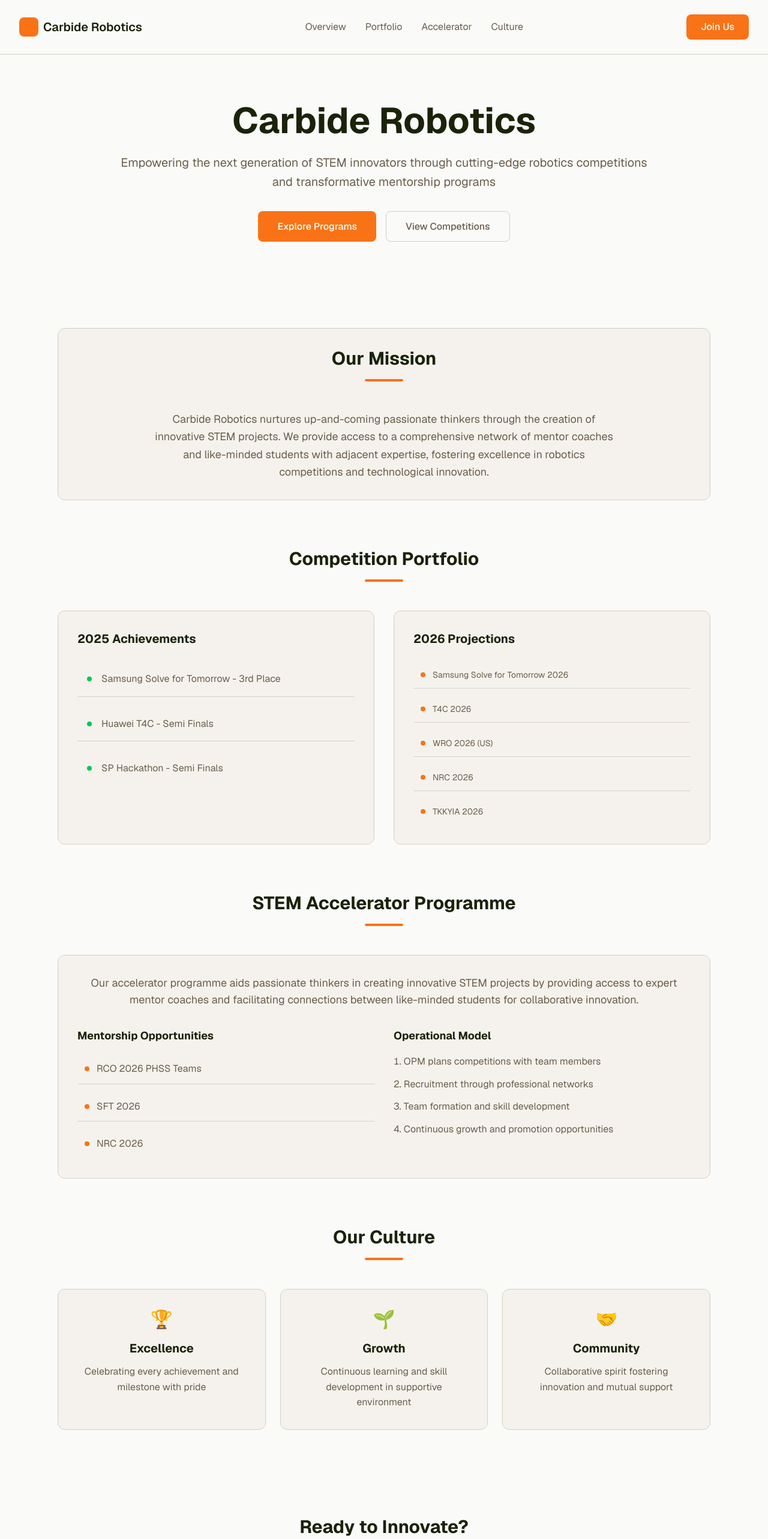
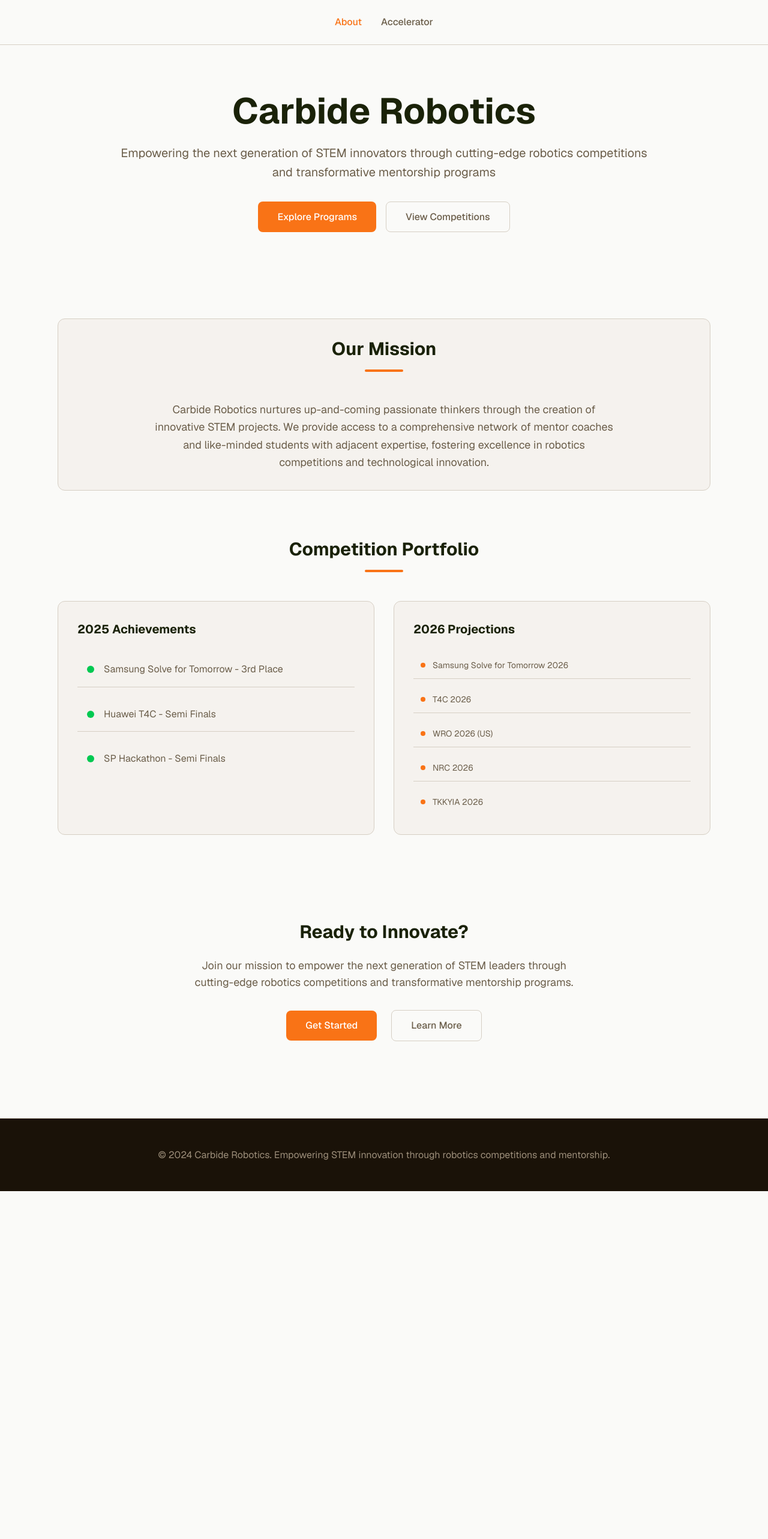
Before and after one commit to vensah-dev/carbide-robotics, a Next.js app: page / in a window 1280 px wide. Shown: the top 2566 px of the page at 60% size. After the commit the page ends 1986 px from the top, so only its background shows below. Built offline with nearby package versions, Linux system fonts and the light colour scheme.

Commit message:
accelerator programm in separate tab

```diff
--- /dev/null
+++ b/app/accelerator/page.tsx
@@ -0,0 +1,98 @@
+export default function AcceleratorPage() {
+  return (
+    <div className="min-h-screen bg-[var(--background-primary)]">
+      {/* Minimal Navigation */}
+      <nav className="w-full py-6 px-8 flex justify-center items-center border-b border-[var(--border-color)]">
+        <div className="flex items-center gap-8">
+          <a href="/" className="text-[var(--font-secondary)] hover:text-[var(--font-primary)] transition-colors font-medium">About</a>
+          <a href="/accelerator" className="text-[var(--accent-primary)] font-medium">Accelerator</a>
+        </div>
+      </nav>
+
+      {/* Accelerator Programme */}
+      <div className="max-w-6xl mx-auto px-8 py-16">
+        <section id="accelerator" className="space-y-12">
+          <div className="text-center">
+            <h1 className="text-4xl font-bold text-[var(--font-primary)] mb-4">STEM Accelerator Programme</h1>
+            <div className="w-20 h-1 bg-[var(--accent-primary)] mx-auto rounded-full"></div>
+          </div>
+
+          <div className="bg-[var(--background-secondary)] border border-[var(--border-color)] rounded-xl p-8">
+            <p className="text-lg text-[var(--font-secondary)] mb-8 text-center">
+              Our accelerator programme aids passionate thinkers in creating innovative STEM projects
+              by providing access to expert mentor coaches and facilitating connections between
+              like-minded students for collaborative innovation.
+            </p>
+
+            <div className="grid grid-cols-1 md:grid-cols-2 gap-8">
+              <div className="space-y-6">
+                <h2 className="text-xl font-bold text-[var(--font-primary)] mb-4">Mentorship Opportunities</h2>
+                <div className="space-y-3">
+                  {["RCO 2026 PHSS Teams", "SFT 2026", "NRC 2026"].map((item, index) => (
+                    <div key={index} className="flex items-center gap-3 p-3 border-b border-[var(--border-color)] last:border-0">
+                      <div className="w-2 h-2 bg-[var(--accent-primary)] rounded-full"></div>
+                      <span className="text-[var(--font-secondary)]">{item}</span>
+                    </div>
+                  ))}
+                </div>
+              </div>
+
+              <div className="space-y-6">
+                <h2 className="text-xl font-bold text-[var(--font-primary)] mb-4">Operational Model</h2>
+                <ol className="space-y-3 list-decimal list-inside text-[var(--font-secondary)]">
+                  <li>OPM plans competitions with team members</li>
+                  <li>Recruitment through professional networks</li>
+                  <li>Team formation and skill development</li>
+                  <li>Continuous growth and promotion opportunities</li>
+                </ol>
+              </div>
+            </div>
+          </div>
+
+          {/* Culture Section */}
+          <section id="culture" className="space-y-12">
+            <div className="text-center">
+              <h2 className="text-3xl font-bold text-[var(--font-primary)] mb-4">Our Culture</h2>
+              <div className="w-16 h-1 bg-[var(--accent-primary)] mx-auto rounded-full"></div>
+            </div>
+
+            <div className="grid grid-cols-1 md:grid-cols-3 gap-6">
+              {[
+                {
+                  icon: "🏆",
+                  title: "Excellence",
+                  description: "Celebrating every achievement and milestone with pride"
+                },
+                {
+                  icon: "🌱",
+                  title: "Growth",
+                  description: "Continuous learning and skill development in supportive environment"
+                },
+                {
+                  icon: "🤝",
+                  title: "Community",
+                  description: "Collaborative spirit fostering innovation and mutual support"
+                }
+              ].map((value, index) => (
+                <div key={index} className="bg-[var(--background-secondary)] border border-[var(--border-color)] rounded-xl p-8 text-center">
+                  <div className="text-3xl mb-4">{value.icon}</div>
+                  <h4 className="text-xl font-bold text-[var(--font-primary)] mb-3">{value.title}</h4>
+                  <p className="text-[var(--font-secondary)]">{value.description}</p>
+                </div>
+              ))}
+            </div>
+          </section>
+        </section>
+      </div>
+
+      {/* Footer */}
+      <footer className="w-full py-12 px-8 border-t border-[var(--border-color)] bg-[var(--footer-bg)]">
+        <div className="max-w-6xl mx-auto text-center">
+          <p className="text-[var(--footer-font)]">
+            © 2024 Carbide Robotics. Empowering STEM innovation through robotics competitions and mentorship.
+          </p>
+        </div>
+      </footer>
+    </div>
+  );
+}
--- a/app/page.tsx
+++ b/app/page.tsx
@@ -1,21 +1,12 @@
 export default function Home() {
   return (
     <div className="min-h-screen bg-[var(--background-primary)]">
-      {/* Navigation */}
-      <nav className="w-full py-6 px-8 flex justify-between items-center border-b border-[var(--border-color)]">
-        <div className="flex items-center gap-2">
-          <div className="w-8 h-8 bg-[var(--accent-primary)] rounded-lg"></div>
-          <span className="text-xl font-semibold text-[var(--font-primary)]">Carbide Robotics</span>
+      {/* Minimal Navigation */}
+      <nav className="w-full py-6 px-8 flex justify-center items-center border-b border-[var(--border-color)]">
+        <div className="flex items-center gap-8">
+          <a href="/" className="text-[var(--accent-primary)] font-medium">About</a>
+          <a href="/accelerator" className="text-[var(--font-secondary)] hover:text-[var(--font-primary)] transition-colors font-medium">Accelerator</a>
         </div>
-        <div className="hidden md:flex items-center gap-8">
-          <a href="#overview" className="text-[var(--font-secondary)] hover:text-[var(--font-primary)] transition-colors">Overview</a>
-          <a href="#portfolio" className="text-[var(--font-secondary)] hover:text-[var(--font-primary)] transition-colors">Portfolio</a>
-          <a href="#accelerator" className="text-[var(--font-secondary)] hover:text-[var(--font-primary)] transition-colors">Accelerator</a>
-          <a href="#culture" className="text-[var(--font-secondary)] hover:text-[var(--font-primary)] transition-colors">Culture</a>
-        </div>
-        <button className="bg-[var(--accent-primary)] text-white px-6 py-2 rounded-lg font-medium hover:bg-[var(--accent-secondary)] transition-colors">
-          Join Us
-        </button>
       </nav>
 
       {/* Hero Section */}
@@ -68,15 +59,15 @@ export default function Home() {
               <h3 className="text-xl font-bold text-[var(--font-primary)] mb-6">2025 Achievements</h3>
               <div className="space-y-4">
                 <div className="flex items-center gap-4 p-4 border-b border-[var(--border-color)]">
-                  <div className="w-2 h-2 bg-green-500 rounded-full"></div>
+                  <div className="w-3 h-3 bg-green-500 rounded-full"></div>
                   <span className="text-[var(--font-secondary)]">Samsung Solve for Tomorrow - 3rd Place</span>
                 </div>
                 <div className="flex items-center gap-4 p-4 border-b border-[var(--border-color)]">
-                  <div className="w-2 h-2 bg-green-500 rounded-full"></div>
+                  <div className="w-3 h-3 bg-green-500 rounded-full"></div>
                   <span className="text-[var(--font-secondary)]">Huawei T4C - Semi Finals</span>
                 </div>
                 <div className="flex items-center gap-4 p-4">
-                  <div className="w-2 h-2 bg-green-500 rounded-full"></div>
+                  <div className="w-3 h-3 bg-green-500 rounded-full"></div>
                   <span className="text-[var(--font-secondary)]">SP Hackathon - Semi Finals</span>
                 </div>
               </div>
@@ -100,80 +91,6 @@ export default function Home() {
                 ))}
               </div>
             </div>
-          </div>
-        </section>
-
-        {/* Accelerator Programme */}
-        <section id="accelerator" className="space-y-12">
-          <div className="text-center">
-            <h2 className="text-3xl font-bold text-[var(--font-primary)] mb-4">STEM Accelerator Programme</h2>
-            <div className="w-16 h-1 bg-[var(--accent-primary)] mx-auto rounded-full"></div>
-          </div>
-
-          <div className="bg-[var(--background-secondary)] border border-[var(--border-color)] rounded-xl p-8">
-            <p className="text-lg text-[var(--font-secondary)] mb-8 text-center">
-              Our accelerator programme aids passionate thinkers in creating innovative STEM projects
-              by providing access to expert mentor coaches and facilitating connections between
-              like-minded students for collaborative innovation.
-            </p>
-
-            <div className="grid grid-cols-1 md:grid-cols-2 gap-8">
-              <div className="space-y-6">
-                <h4 className="text-lg font-bold text-[var(--font-primary)] mb-4">Mentorship Opportunities</h4>
-                <div className="space-y-3">
-                  {["RCO 2026 PHSS Teams", "SFT 2026", "NRC 2026"].map((item, index) => (
-                    <div key={index} className="flex items-center gap-3 p-3 border-b border-[var(--border-color)] last:border-0">
-                      <div className="w-2 h-2 bg-[var(--accent-primary)] rounded-full"></div>
-                      <span className="text-[var(--font-secondary)]">{item}</span>
-                    </div>
-                  ))}
-                </div>
-              </div>
-
-              <div className="space-y-6">
-                <h4 className="text-lg font-bold text-[var(--font-primary)] mb-4">Operational Model</h4>
-                <ol className="space-y-3 list-decimal list-inside text-[var(--font-secondary)]">
-                  <li>OPM plans competitions with team members</li>
-                  <li>Recruitment through professional networks</li>
-                  <li>Team formation and skill development</li>
-                  <li>Continuous growth and promotion opportunities</li>
-                </ol>
-              </div>
-            </div>
-          </div>
-        </section>
-
-        {/* Culture Section */}
-        <section id="culture" className="space-y-12">
-          <div className="text-center">
-            <h2 className="text-3xl font-bold text-[var(--font-primary)] mb-4">Our Culture</h2>
-            <div className="w-16 h-1 bg-[var(--accent-primary)] mx-auto rounded-full"></div>
-          </div>
-
-          <div className="grid grid-cols-1 md:grid-cols-3 gap-6">
-            {[
-              {
-                icon: "🏆",
-                title: "Excellence",
-                description: "Celebrating every achievement and milestone with pride"
-              },
-              {
-                icon: "🌱",
-                title: "Growth",
-                description: "Continuous learning and skill development in supportive environment"
-              },
-              {
-                icon: "🤝",
-                title: "Community",
-                description: "Collaborative spirit fostering innovation and mutual support"
-              }
-            ].map((value, index) => (
-              <div key={index} className="bg-[var(--background-secondary)] border border-[var(--border-color)] rounded-xl p-8 text-center">
-                <div className="text-3xl mb-4">{value.icon}</div>
-                <h4 className="text-xl font-bold text-[var(--font-primary)] mb-3">{value.title}</h4>
-                <p className="text-[var(--font-secondary)]">{value.description}</p>
-              </div>
-            ))}
           </div>
         </section>
 
```
